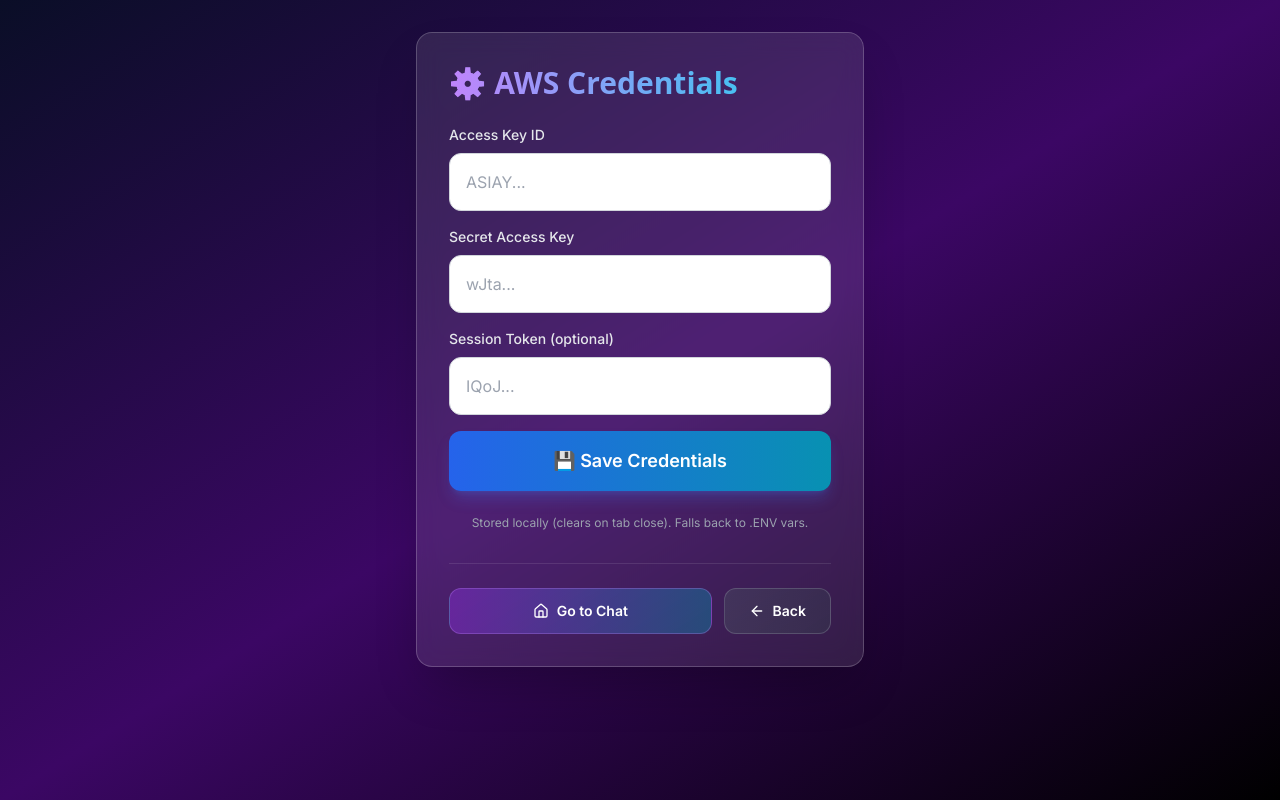
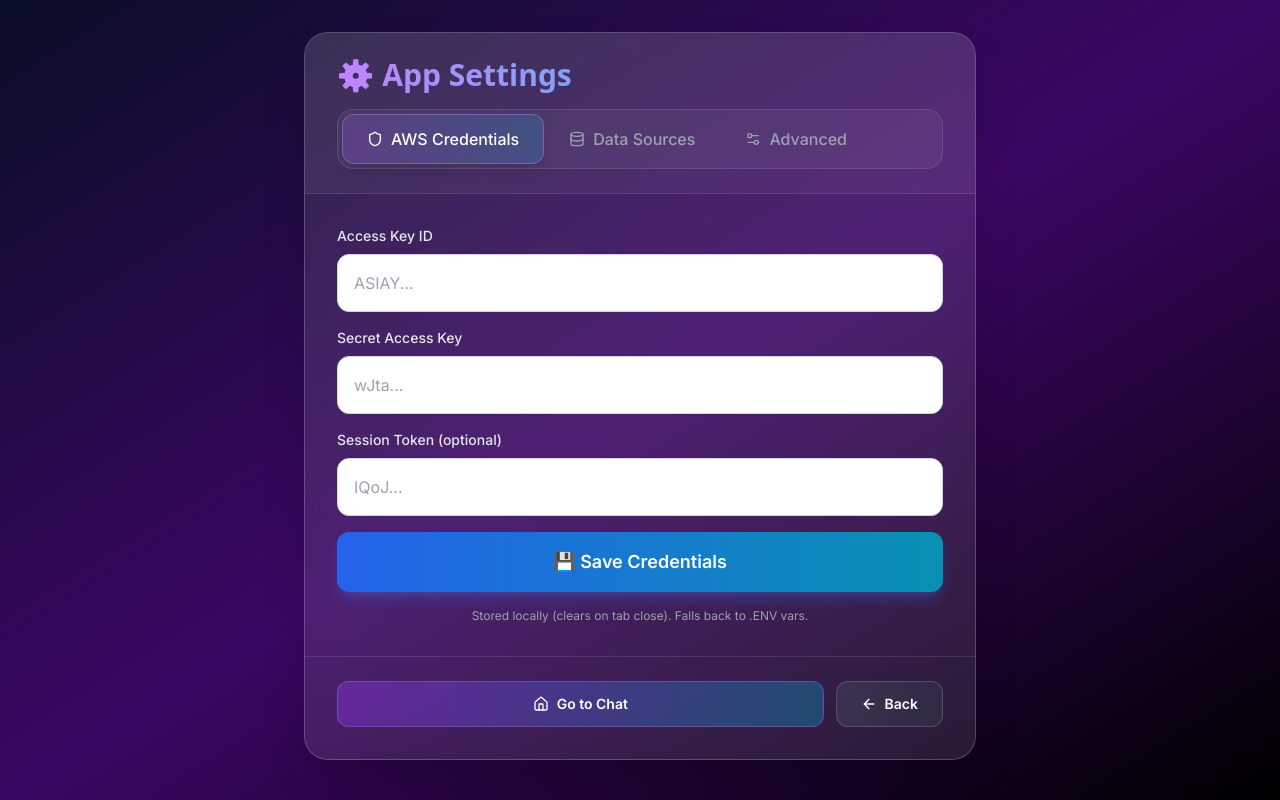
Before and after one commit to amWRit/TFN-AI-BOT, a Next.js app: page /settings in a window 1280 px wide. Built offline with nearby package versions, Linux system fonts and the light colour scheme.

Commit message:
doc details in settings page

```diff
--- a/app/api/docs-count/route.js
+++ b/app/api/docs-count/route.js
@@ -4,28 +4,26 @@
 export async function GET() {
   try {
     const combinedPath = path.join(process.cwd(), 'public', 'json', 'combined_data.json');
-
     const data = await fs.readFile(combinedPath, 'utf8');
     const combined = JSON.parse(data);
 
-    // EXACT same logic as your Python json_to_documents()
     let totalDocs = 0;
+    const breakdown = {};  // 👈 ADD THIS!
 
-    // Count structured/scraped sections
     for (const section in combined) {
-      if (section === 'unstructured_chunks') {
-        totalDocs += combined[section]?.length || 0;
-      } else if (Array.isArray(combined[section])) {
-        totalDocs += combined[section].length;
+      if (Array.isArray(combined[section])) {
+        const count = combined[section].length;
+        breakdown[section] = count;  // 👈 STORE BREAKDOWN!
+        totalDocs += count;
       }
     }
 
     return Response.json({
       total: totalDocs,
-      message: `${totalDocs} documents ready (scraped + structured + unstructured)`
+      breakdown,  // 👈 THIS MAKES BREAKDOWN SHOW!
+      message: `${totalDocs} documents ready`
     });
-  } catch (error) {
-    console.error('Docs count error:', error);
-    return Response.json({ total: 0, message: 'No index found' });
+  } catch {
+    return Response.json({ total: 0, breakdown: {} });
   }
 }
--- a/app/page.js
+++ b/app/page.js
@@ -482,7 +482,7 @@
               className="px-4 py-2 rounded-lg bg-gradient-to-r from-cyan-600/40 to-blue-600/40 border border-cyan-400/30 hover:border-cyan-400/60 text-sm font-semibold text-white hover:bg-gradient-to-r hover:from-cyan-600/60 hover:to-blue-600/60 transition-all flex items-center gap-2"
             >
               <Settings className="w-4 h-4" />
-              AWS Settings
+              Settings
             </Link>
           </div>
 
--- a/app/settings/page.js
+++ b/app/settings/page.js
@@ -1,28 +1,63 @@
 'use client';
-import { useState } from 'react';
+import { useState, useEffect } from 'react';
 import Link from 'next/link';
-import { Home, ArrowLeft } from 'lucide-react';
+import { Home, ArrowLeft, Database, Settings2, Shield, RefreshCw } from 'lucide-react';
 
 export default function Settings() {
+  const [activeTab, setActiveTab] = useState('aws');
   const [creds, setCreds] = useState({ accessKeyId: '', secretAccessKey: '', sessionToken: '' });
   const [saved, setSaved] = useState(false);
+  const [docsData, setDocsData] = useState({ total: 0, breakdown: {} });
+
+  useEffect(() => {
+    fetch('/api/docs-count')
+      .then(res => res.json())
+      .then(setDocsData)
+      .catch(() => setDocsData({ total: 0, breakdown: {} }));
+  }, []);
 
   const saveCreds = (e) => {
     e.preventDefault();
     sessionStorage.setItem('aws_creds', JSON.stringify(creds));
-    // setShowDemoWarning(false);
     localStorage.removeItem('awsCredsTest');
     setSaved(true);
     setTimeout(() => setSaved(false), 3000);
   };
 
+  const TabButton = ({ tab, icon: Icon, label, active }) => (
+    <button
+      onClick={() => setActiveTab(tab)}
+      className={`flex items-center gap-2 px-6 py-3 rounded-xl transition-all font-medium ${
+        active
+          ? 'bg-gradient-to-r from-purple-500/20 to-cyan-500/20 border border-purple-400/40 text-white shadow-lg'
+          : 'text-gray-400 hover:text-white hover:bg-white/5 border border-transparent hover:border-white/20'
+      }`}
+    >
+      <Icon className="w-4 h-4" />
+      {label}
+    </button>
+  );
+
   return (
     <div className="min-h-screen bg-gradient-to-br from-slate-950 via-purple-950 to-black p-8">
-      <div className="max-w-md mx-auto bg-white/10 backdrop-blur-md rounded-2xl border border-white/20 p-8 shadow-2xl">
-        <h1 className="text-3xl font-bold bg-gradient-to-r from-purple-400 to-cyan-400 bg-clip-text text-transparent mb-6">
-          ⚙️ AWS Credentials
+      <div className="max-w-2xl mx-auto bg-white/10 backdrop-blur-md rounded-3xl border border-white/20 shadow-2xl overflow-hidden">
+
+        {/* Header */}
+        <div className="bg-white/5 border-b border-white/10 px-8 py-6">
+          <h1 className="text-3xl font-bold bg-gradient-to-r from-purple-400 to-cyan-400 bg-clip-text text-transparent mb-4">
+            ⚙️ App Settings
           </h1>
+          <div className="flex bg-white/5 rounded-2xl p-1 border border-white/10">
+            <TabButton tab="aws" icon={Shield} label="AWS Credentials" active={activeTab === 'aws'} />
+            <TabButton tab="data" icon={Database} label="Data Sources" active={activeTab === 'data'} />
+            <TabButton tab="advanced" icon={Settings2} label="Advanced" active={activeTab === 'advanced'} />
+          </div>
+        </div>
 
+        {/* Tab Content */}
+        <div className="p-8">
+          {activeTab === 'aws' && (
+            <div className="space-y-4">
               <form onSubmit={saveCreds} className="space-y-4">
                 <div>
                   <label className="block text-sm font-medium text-gray-200 mb-2">Access Key ID</label>
@@ -73,11 +108,53 @@
                 </div>
               )}
 
-        <p className="mt-6 text-xs text-gray-400 text-center">
+              <p className="text-xs text-gray-400 text-center mt-6">
                 Stored locally (clears on tab close). Falls back to .ENV vars.
               </p>
+            </div>
+          )}
 
-        <div className="mt-8 pt-6 border-t border-white/10 flex gap-3">
+          {activeTab === 'data' && (
+            <div>
+              <div className="p-8 bg-gradient-to-r from-emerald-500/10 to-blue-500/10 border border-emerald-400/20 rounded-2xl text-center">
+                <div className="text-4xl font-bold text-emerald-400 mb-4">{docsData.total} documents</div>
+                <div className="text-sm text-gray-300 mb-6">ready for search</div>
+                <div className="grid grid-cols-2 gap-4 text-sm max-w-md mx-auto">
+                  {docsData.breakdown && Object.entries(docsData.breakdown).map(([section, count]) => (
+                    <div key={section} className="flex justify-between p-3 bg-white/5 rounded-xl border border-white/10">
+                      <span className="capitalize">{section.replace('_', ' ')}:</span>
+                      <span className="font-mono text-emerald-400 font-bold">{count}</span>
+                    </div>
+                  ))}
+                </div>
+              </div>
+            </div>
+          )}
+
+          {activeTab === 'advanced' && (
+            <div className="space-y-6">
+              <div className="p-6 bg-orange-500/10 border border-orange-400/20 rounded-2xl">
+                <h3 className="font-semibold text-orange-300 mb-2 flex items-center gap-2">
+                  <span>⚠️</span> Clear All Cache
+                </h3>
+                <p className="text-sm text-gray-300 mb-4">Clears AWS test cache, session data, and local storage.</p>
+                <button
+                  onClick={() => {
+                    localStorage.clear();
+                    sessionStorage.clear();
+                    alert('✅ All cache cleared! Refresh chat to test.');
+                  }}
+                  className="w-full px-6 py-2 bg-orange-500/80 hover:bg-orange-600 text-white rounded-xl font-medium transition-all"
+                >
+                  Clear All Cache
+                </button>
+              </div>
+            </div>
+          )}
+        </div>
+
+        {/* Footer */}
+        <div className="px-8 pb-8 pt-6 border-t border-white/10 flex gap-3">
           <Link
             href="/"
             className="flex-1 bg-gradient-to-r from-purple-600/40 to-cyan-600/40 border border-purple-400/30 hover:border-purple-400/60 text-sm font-semibold text-white py-3 px-6 rounded-xl hover:bg-gradient-to-r hover:from-purple-600/60 hover:to-cyan-600/60 transition-all flex items-center justify-center gap-2"
@@ -93,7 +170,6 @@
             Back
           </Link>
         </div>
-
       </div>
     </div>
   );
```
Lines whose indentation alone changed are shown as unchanged.
